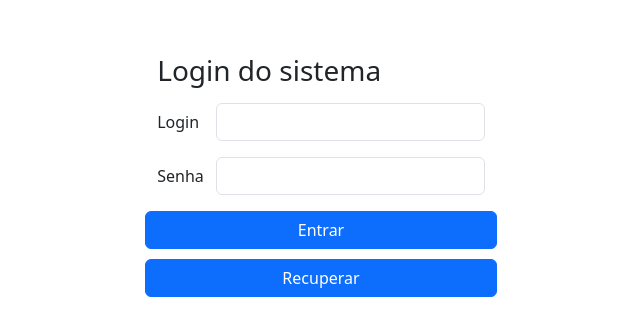
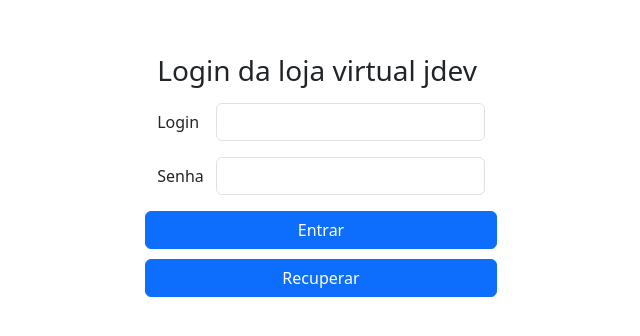
Before and after one commit to rodrigojfagundes/formacao-expert-em-angular-16---JDev-Treinamento, an Angular app in the folder myApp/: page / in a window 1280 px wide. Shown: the part 138-474 px from the top of the page, without its empty margins (319-959 px from the left). Built offline with nearby package versions, Linux system fonts and the light colour scheme.

Commit message:
Expressao Language em Angular

```diff
--- a/myApp/src/app/app.component.html
+++ b/myApp/src/app/app.component.html
@@ -12,7 +12,8 @@
 >
 
   <form>
-    <h3>Login do sistema</h3>
+
+    <h3>{{ titulologin }}</h3>
     <div class="row mb-3" style="margin-top: 15px">
       <label for="inputEmail3" class="col-sm-2 col-form-label">Login</label>
       <div class="col-sm-10">
--- a/myApp/src/app/app.component.ts
+++ b/myApp/src/app/app.component.ts
@@ -21,5 +21,5 @@ import { Component } from '@angular/core';
   styleUrls: ['./app.component.css'],
 })
 export class AppComponent {
-  title = 'myApp';
+  titulologin = 'Login da loja virtual jdev';
 }
```
